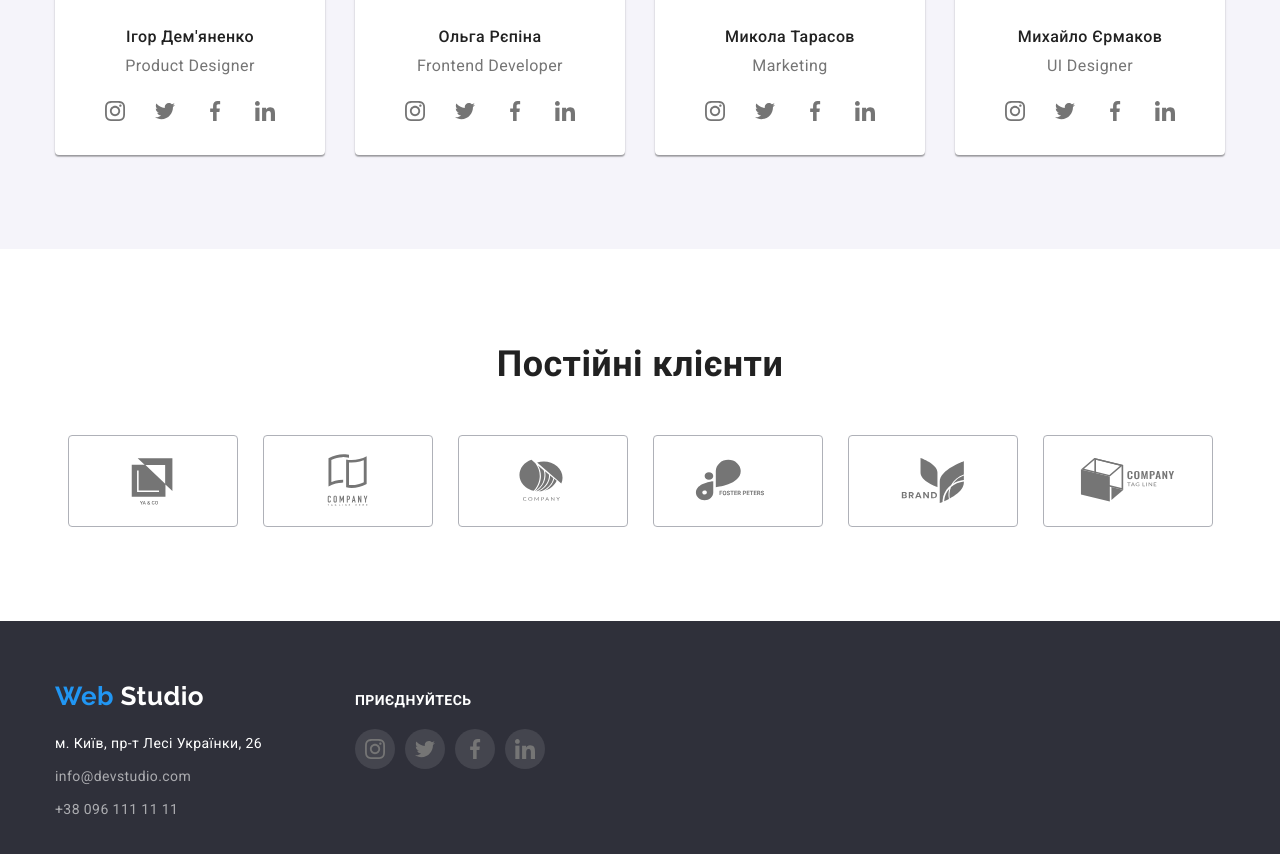
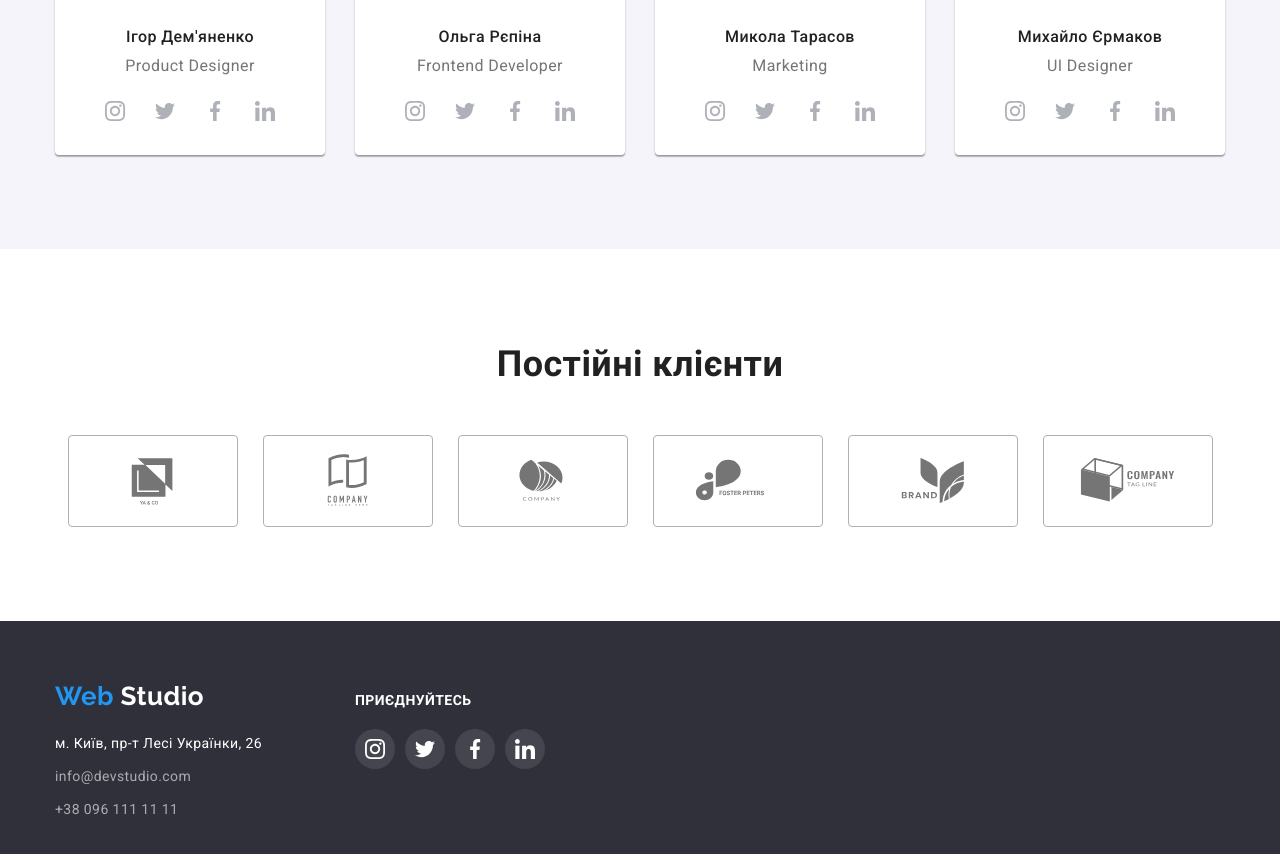
Before and after one commit to Mykhaylo33/goit-markup-hw-04, a plain HTML site: page index.html in a window 1280 px wide. Shown: the part 2053-2907 px from the top of the page. Drawn offline with nearby package versions, Linux system fonts and the light colour scheme.

Commit message:
Виправлені зауваження ментора

```diff
--- a/css/styles.css
+++ b/css/styles.css
@@ -374,7 +374,7 @@ body {
     height: 40px;
     border-radius: 50%;
     display: flex;
-    fill: var(--primary-text-color);
+    fill: #afb1b8;
     align-items: center;
     justify-content: center;
 }
@@ -507,7 +507,7 @@ body {
     background-color: rgba(255, 255, 255, 0.1);
     border-radius: 50%;
     display: flex;
-    fill: var(--primary-text-color);
+    fill: var(--primary-white-color);
     align-items: center;
     justify-content: center;
 }
```
